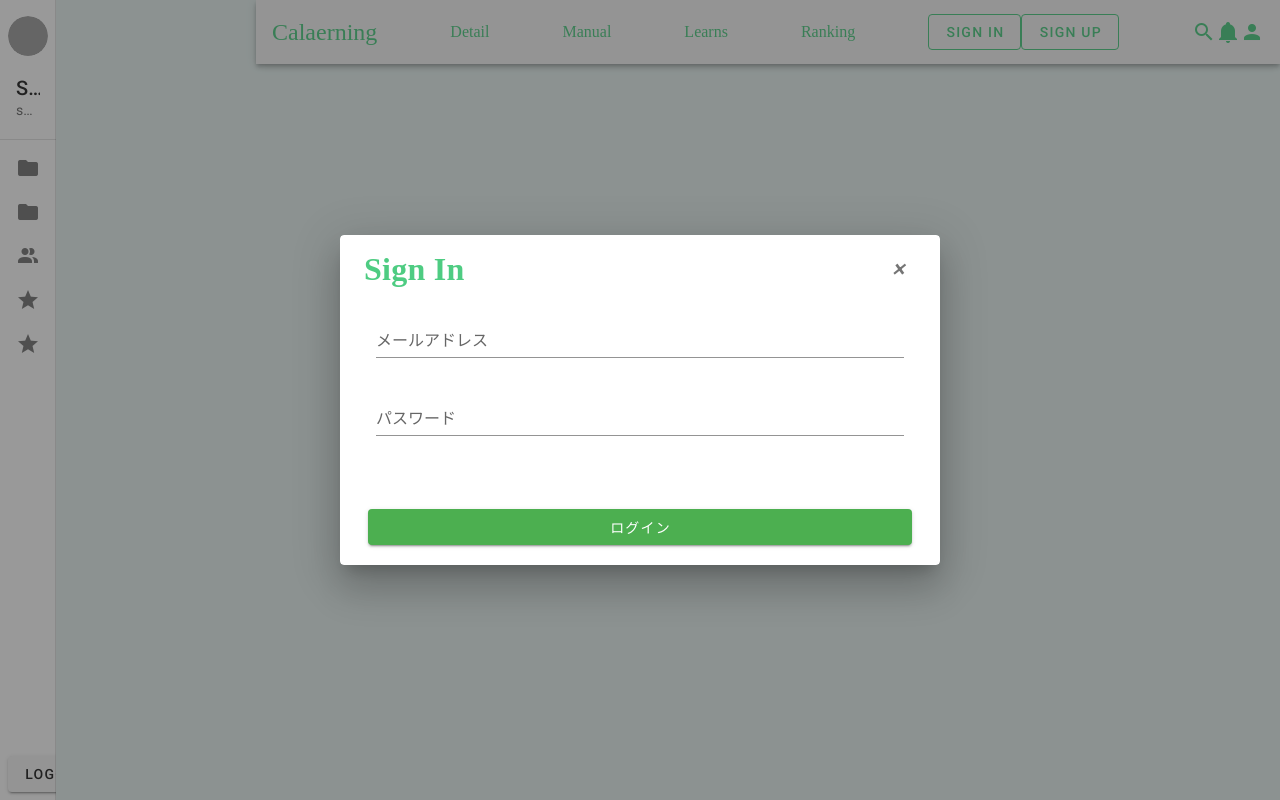
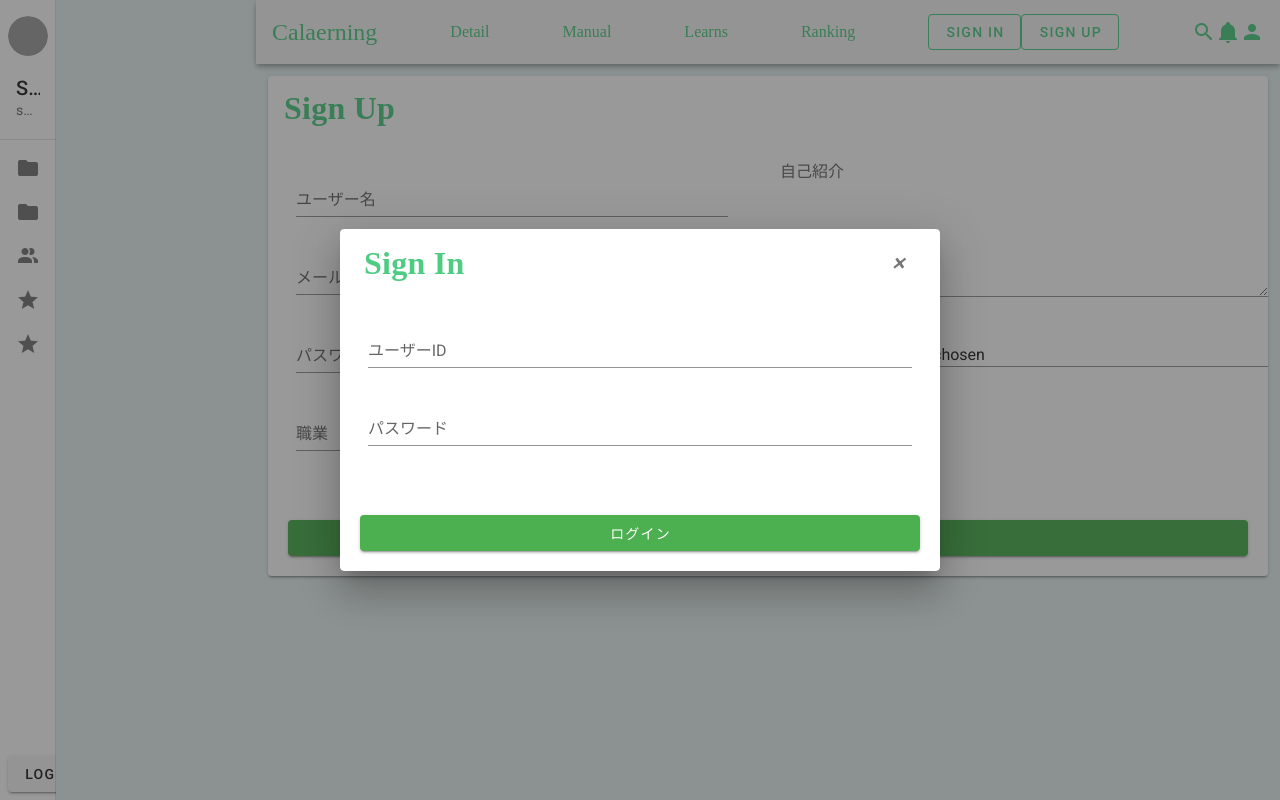
Before and after one commit to shoheikitano/calearning-app-front, a Vue app: page /signin in a window 1280 px wide. Both pictures are taken after a click on the button "SIGN IN". Built offline with nearby package versions, Linux system fonts and the light colour scheme; grey boxes are pictures that could not be loaded.

Commit message:
7/29 ログイン、登録機能の実装完了

```diff
--- a/src/components/Signin.vue
+++ b/src/components/Signin.vue
@@ -7,27 +7,30 @@
       <v-card-title>
         <h1 class="logo">Sign in</h1>
         <v-spacer></v-spacer>
-        <v-btn icon @click="dialog = false">
+        <v-btn icon @click="cancel">
           <v-icon>×</v-icon>
         </v-btn>
       </v-card-title>
+      {{errmsg}}
+      <v-form>
         <v-card-text>
           <v-container grid-list-md>
             <v-layout wrap>
               <v-flex xs12>
-              <v-text-field label="メールアドレス" required></v-text-field>
+                <v-text-field label="ユーザーID" v-model = "user_id" required></v-text-field>
               </v-flex>
               <v-flex xs12>
-              <v-text-field label="パスワード" type="password" required></v-text-field>
+                <v-text-field label="パスワード" v-model = "password" type="password" required></v-text-field>
               </v-flex>
             </v-layout>
           </v-container>
         </v-card-text>
         <v-card-actions>
           <v-container grid-list-md>
-          <v-btn block color="success" dark @click="dialog = false">ログイン</v-btn>
+            <v-btn block color="success" dark @click="login">ログイン</v-btn>
           </v-container>
         </v-card-actions>
+      </v-form>
     </v-card>
   </v-dialog>
 </template>
@@ -35,11 +38,53 @@
 <script>
   export default {
     name: 'Signin',
-  data() {
-    return {
-      dialog: false
-    };
+    data: () => ({
+      user_id: '',
+      password: '',
+      errmsg: '',
+      dialog: false,
+    }),
+    methods: {
+      cancel () {
+        this.user_id = ''
+        this.password = ''
+        this.errmsg = ''
+        this.dialog = false
+      },
+      async register () {
+        // authストアのresigterアクションを呼び出す
+        await this.$store.dispatch('register', {
+          name: this.bbbb,
+          thumbnail: this.cccc,
+          sort: this.dddd,
+        })
+
+        // トップページに移動する
+        this.$router.push('/')
+      },
+      async login () {
+        // authストアのloginアクションを呼び出す
+        await this.$store.dispatch('login', {
+          user_id: this.user_id,
+          password: this.password,
+        })
+
+        if (this.$store.state.user.user_id == null) {
+          this.errmsg = 'ユーザーID、またはパスワードが間違っています'
+        } else {
+          this.errmsg = ''
+          this.cancel()
+          this.$router.push('/calender')
         }
+        // トップページに移動する
+
+      },
+      async logout () {
+        await this.$store.dispatch('logout')
+
+        this.$router.push('/')
+      },
+    },
   };
 </script>
 
--- a/src/components/Signup.vue
+++ b/src/components/Signup.vue
@@ -11,29 +11,29 @@
             <v-container grid-list-md>
               <v-layout wrap>
                 <v-flex xs12>
-                  <v-text-field label="ユーザー名" required></v-text-field>
+                  <v-text-field label="ユーザー名" v-model = "user_name" required></v-text-field>
                 </v-flex>
                 <v-flex xs12>
-                  <v-text-field label="メールアドレス" required></v-text-field>
+                  <v-text-field label="メールアドレス" v-model = "mail_address" required></v-text-field>
                 </v-flex>
                 <v-flex xs12>
-                  <v-text-field label="パスワード" type="password" required></v-text-field>
+                  <v-text-field label="パスワード" type="password" v-model = "password" required></v-text-field>
                 </v-flex>
                 <v-flex xs12>
-                  <v-select item-text="name" :items="jobs" item-value="id" label="職業"></v-select>
+                  <v-select item-text="name" :items="jobs" item-value="id" v-model = "job_id" label="職業"></v-select>
                 </v-flex>
               </v-layout>
             </v-container>
           </v-card-text>
         </v-col>
         <v-col>
-          <v-textarea label="自己紹介"></v-textarea>
+          <v-textarea label="自己紹介" v-model = "profile"></v-textarea>
           <v-text-field label="アイコン画像" type="file" required></v-text-field>
         </v-col>
       </v-row>
       <v-card-actions>
         <v-container grid-list-md>
-          <v-btn block color="success" dark @click="dialog = false">登録</v-btn>
+          <v-btn block color="success" dark @click="register">登録</v-btn>
         </v-container>
       </v-card-actions>
     </v-card>
@@ -43,8 +43,13 @@
 <script>
 export default {
   name: 'Signup',
-  data() {
-    return {
+  data: () => ({
+    user_name: '',
+    mail_address: '',
+    password: '',
+    job_id: '',
+    profile: '',
+    errmsg: '',
     dialog: false,
     jobs: [
       {
@@ -56,8 +61,21 @@ export default {
         name: 'システムエンジニア'
       }
     ]
-    };
-  }
+  }),
+  methods: {
+    async register () {
+      // authストアのresigterアクションを呼び出す
+      await this.$store.dispatch('register', {
+        user_name: this.user_name,
+        mail_address: this.mail_address,
+        password: this.password,
+        profile: this.profile,
+        job_id: this.job_id,
+      })
+      // トップページに移動する
+      this.$router.push('/calender')
+    },
+  },
 };
 </script>
 
--- a/src/router/index.js
+++ b/src/router/index.js
@@ -19,8 +19,8 @@ export default new Router({
       component: Home
     },
     {
-      path: '/signup',
-      name: 'signup',
+      path: '/signin',
+      name: 'signin',
       component: Signup
     },
     {
--- a/src/store/index.js
+++ b/src/store/index.js
@@ -15,12 +15,16 @@ export default new Vuex.Store({
   },
   actions: {
     async register (context, data) {
-      let response = await axios.post('http://localhost:8888/api/categories/1', data)
+      let response = await axios.post('http://localhost:8888/api/register', data)
       context.commit('setUser', response.data)
     },
     async login (context, data) {
-      let response = await axios.get('http://localhost:8888/api/categories', data)
-      context.commit('setUser', response.data)
+      let response = await axios.post('http://localhost:8888/api/login', data)
+      if (response.data == null) {
+        context.commit('setUser', null)
+      } else {
+        context.commit('setUser', response.data)
+      }
     },
     async logout (context) {
       context.commit('setUser', null)
```
Also changed, not shown: src/components/Learns.vue (+1 -6 lines). Lines whose indentation alone changed are shown as unchanged.
